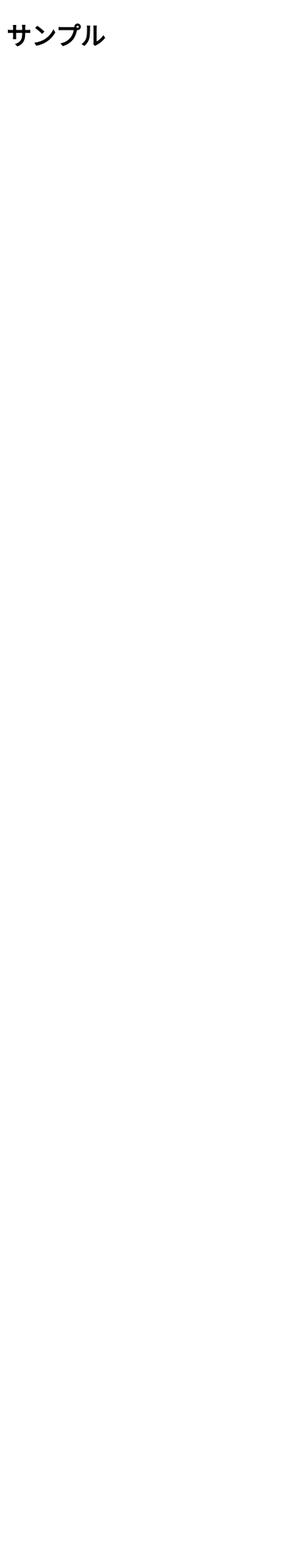
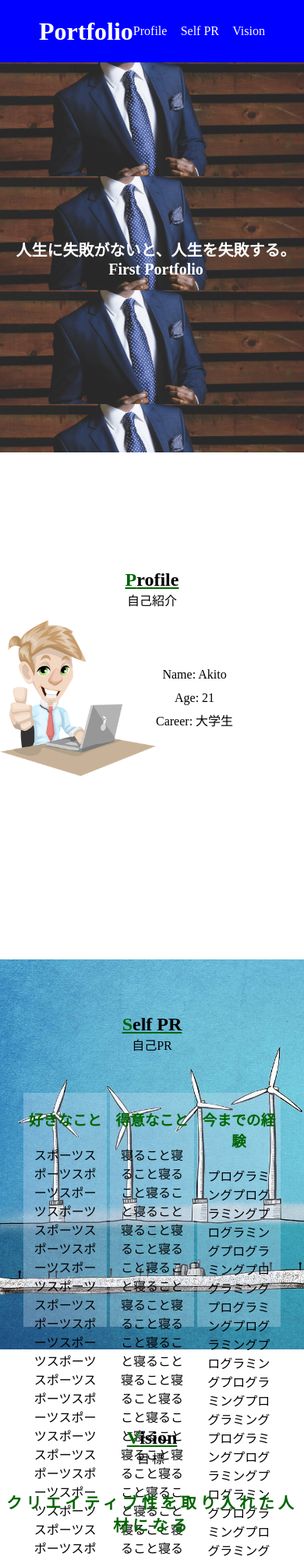
Before and after one commit to yugonojima/html-css-beginner, a plain HTML site: page challenge/index.html in a window 390 px wide. Shown: the top 2000 px of the page at 78% size. Before the commit the page ends 844 px from the top, so only its background shows below. Drawn offline with Linux system fonts and the light colour scheme.

Commit message:
画面実装終了

```diff
--- /dev/null
+++ b/challenge/css/style.css
@@ -0,0 +1,208 @@
+
+* {
+  margin: 0;
+  padding: 0;
+}
+
+/* ヘッダー */
+header {
+  padding: 0 50px 0;
+  background-color: blue;
+  color: #fff;
+  display: flex;
+  justify-content: space-between;
+  height: 80px;
+  align-items: center;
+}
+
+span {
+  color: darkgreen;
+}
+
+.header-flex {
+  display: flex;
+  justify-content: space-between;
+  width: 200px;
+  align-items: center;
+}
+
+.header-flex p:hover {
+  cursor: pointer;
+  opacity: 0.6;
+}
+
+/* セクション１ */
+.mistake {
+  background-image: url('../static/image/business-suit-690048_1920.jpg');
+  background-size: contain;
+  height: 500px;
+ color: #fff;
+ position: relative;
+}
+
+.text-wrapper {
+ width: 400px;
+ height: 50px;
+ position: absolute;
+ top: 0;
+ right: 0;
+ bottom: 0;
+ left: 0;
+ margin: auto;
+ text-align: center;
+ font-size: 20px;
+ font-weight: bold;
+}
+
+/* セクション２ */
+.profile {
+  height: 500px;
+  text-align: center;
+  position: relative;
+  margin-top: 150px;
+}
+
+.profile h2 {
+  text-decoration: underline;
+  text-decoration-color: darkgreen;
+}
+
+.profile-wrapper {
+  width: 400px;
+  height: 200px;
+  display: flex;
+  position: absolute;
+  left: 0;
+  top: 65px;
+  bottom: 0;
+  right: 0;
+  margin: 0 auto;
+
+}
+
+.profile img {
+  width: 200px;
+  height: 200px;
+}
+
+
+
+.detail-wrapper {
+  display: flex;
+  flex-direction: column;
+  justify-content: center;
+}
+
+.detail-wrapper p{
+  line-height: 30px;
+}
+
+/* セクション３ */
+
+.pr {
+background-image: url(../static/image/wind-turbine-5163993_1280.jpg);
+background-size: cover;
+padding: 70px 30px 30px;
+text-align: center;
+height: 400px;
+}
+
+.pr h2 {
+  text-decoration: underline;
+  text-decoration-color: darkgreen;
+}
+
+.PRs-wrapper {
+  display: flex;
+  justify-content: space-between;
+  margin-top: 50px;
+  height: 250px;
+}
+
+.PR-wrapper {
+  background-color: rgba(222, 231, 247, 0.3);
+  width: 32.5%;
+}
+
+.PR-wrapper h3  {
+margin: 20px 0;
+color: darkgreen;
+}
+
+.PR-wrapper p  {
+margin: 0 10px 20px;
+}
+
+/* セクション３ */
+
+.vision {
+  font-family: serif;
+  text-align: center;
+  padding-top: 100px;
+}
+.vision h2 {
+  text-decoration: underline;
+  text-decoration-color: darkgreen;
+}
+
+.vision h3 {
+  margin: 30px 0;
+  font-size: 20px;
+  letter-spacing: 5px;
+  color: darkgreen;
+}
+
+.vision p {
+  letter-spacing: 3px;
+}
+
+.a {
+  margin-bottom: 2em;
+}
+
+.b {
+  margin-bottom: 8em;
+}
+
+.c {
+  font-size: 30px;
+  color: darkgreen;
+}
+
+/* フッター */
+footer {
+  background-color: rgba(21, 12, 151, 0.829);
+  color: #fff;
+  height: 130px;
+  text-align: center;
+}
+
+footer .btn {
+  text-decoration: none;
+  color: #fff;
+  border: 2px solid #fff;
+  padding: 15px 70px;
+  margin: 30px 0 5px;
+  display: inline-block;
+}
+
+footer .btn:hover {
+  opacity: 0.6;
+}
+
+/* メディアクエリ */
+
+@media screen and (max-width:768px) {
+ .PRs-wrapper {
+   height: 75%;
+ }
+
+ .PR-wrapper {
+   height: 100%;
+ }
+ .PR-wrapper p {
+  white-space: normal;
+  overflow: auto;
+   text-overflow: ellipsis;
+ }
+}
--- a/challenge/index.html
+++ b/challenge/index.html
@@ -5,14 +5,74 @@
     <meta charset="UTF-8">
     <meta name="viewport" content="width=device-width, initial-scale=1.0">
     <meta http-equiv="X-UA-Compatible" content="ie=edge">
-    <title>Portfolio</title>
+    <title>nojimaPortfolio</title>
+    <link rel="stylesheet" href="css/style.css">
 </head>
 
 <body>
-    <h1>サンプル</h1>
     <!-- TODO: デザインのようなサイトを作成する(レスポンシブはできればする) -->
     <!-- 画像等はstatic/imageに入っている -->
     <!-- static/style.cssを使えるようにlinkすること -->
+    <header>
+    <h1>Portfolio</h1>
+    <div class="header-flex">
+        <p>Profile</p>
+        <p>Self PR</p>
+        <p>Vision</p>
+    </div>
+    </header>
+    <section class="mistake">
+      <div class="text-wrapper">
+          <p>人生に失敗がないと、人生を失敗する。</p>
+          <p>First Portfolio</p>
+
+      </div>
+
+
+    </section>
+    <section class="profile">
+     <h2><span>P</span>rofile</h2>
+     <p>自己紹介</p>
+     <div class="profile-wrapper">
+         <img src="../challenge/static/image/man-1459246_640.png">
+         <div class="detail-wrapper">
+             <p>Name: Akito<br>
+             Age: 21
+             <br>Career: 大学生</p>
+
+         </div>
+     </div>
+    </section>
+    <section class="pr">
+    <h2><span>S</span>elf PR</h2>
+    <p>自己PR</p>
+    <div class="PRs-wrapper">
+        <div class="PR-wrapper">
+            <h3>好きなこと</h3>
+            <p>スポーツスポーツスポーツスポーツスポーツスポーツスポーツスポーツスポーツスポーツスポーツスポーツスポーツスポーツスポーツスポーツスポーツスポーツスポーツスポーツスポーツスポーツスポーツスポーツスポーツスポーツスポーツスポーツスポーツスポーツスポーツスポーツスポーツスポーツスポーツスポーツスポーツ</p>
+        </div>
+        <div class="PR-wrapper">
+            <h3>得意なこと</h3>
+            <p>寝ること寝ること寝ること寝ること寝ること寝ること寝ること寝ること寝ること寝ること寝ること寝ること寝ること寝ること寝ること寝ること寝ること寝ること寝ること寝ること寝ること寝ること寝ること寝ること寝ること寝ること寝ること寝ること寝ること寝ること寝ること寝ること寝ること寝ること寝ること寝ること寝ること寝ること</p>
+        </div>
+        <div class="PR-wrapper">
+            <h3>今までの経験</h3>
+            <p>プログラミングプログラミングプログラミングプログラミングプログラミングプログラミングプログラミングプログラミングプログラミングプログラミングプログラミングプログラミングプログラミングプログラミングプログラミングプログラミングプログラミングプログラミングプログラミングプログラミングプログラミングプログラミングプログラミングプログラミング</p>
+        </div>
+    </div>
+    </section>
+    <section class="vision">
+    <h2><span>V</span>ision</h2>
+    <p>目標</p>
+    <h3>クリエイティブ性を取り入れた人材になる</h3>
+    <p class="a">私の人生において、クリエイティブな仕事に触れる機会はとても多かったです。<br>しかし、自分自身のクリエイティブ性は皆無でした<br>段々と自分自身でも何か生み出していきたいという想いが強まり、<br>現在ウェブ関連のプログラミングを学習しております。</p>
+    <p class="b">将来的にはフルスタックエンジニアを目指し、<br>セールスとプログラミングの領域で<br>イノベーションを起こしたいと考えております。</p>
+    <p class="c">NEXT COMINGSOON</p>
+    </section>
+    <footer>
+    <a href="#" class="btn">TOP</a>
+    <p>created by Akito</p>
+    </footer>
 </body>
 
 </html>
```
